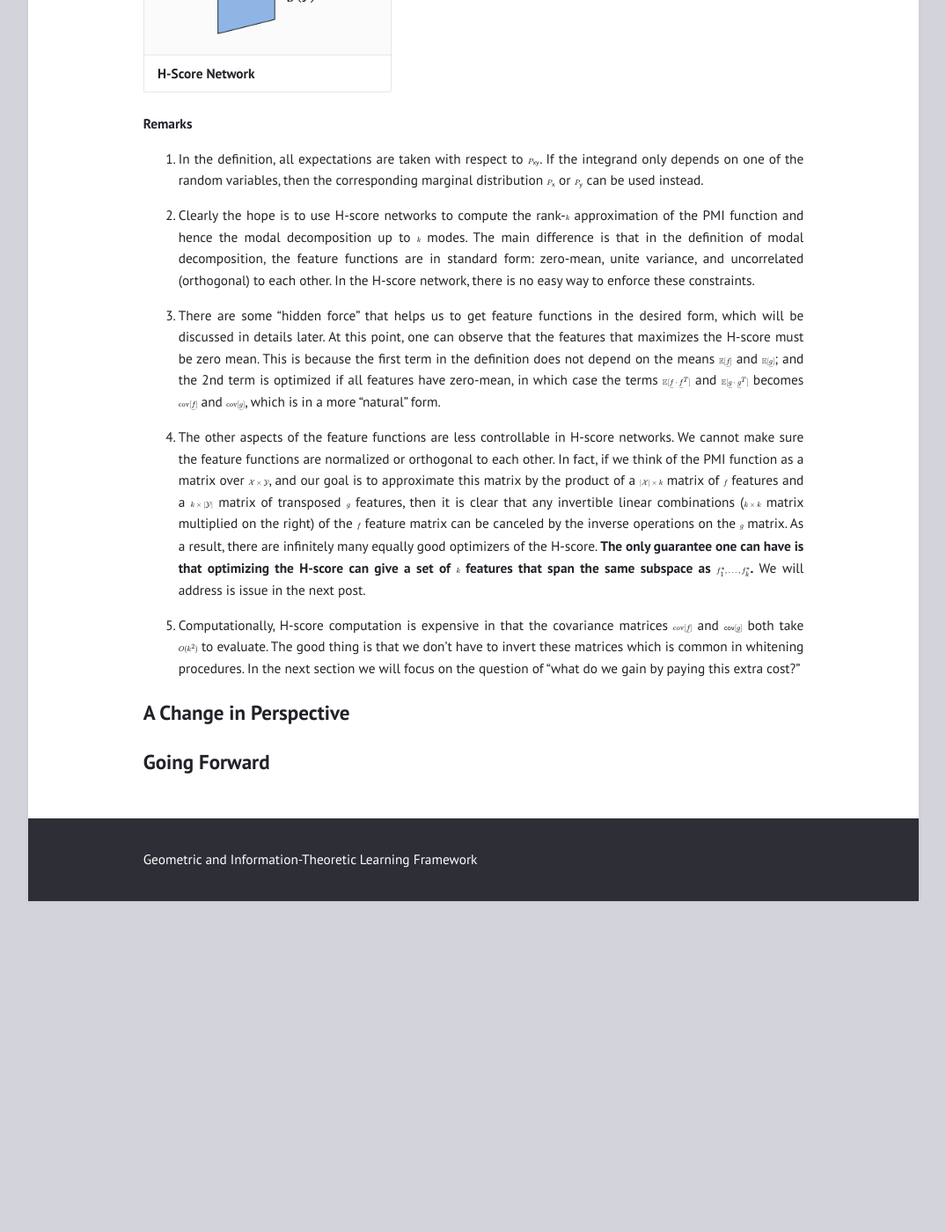
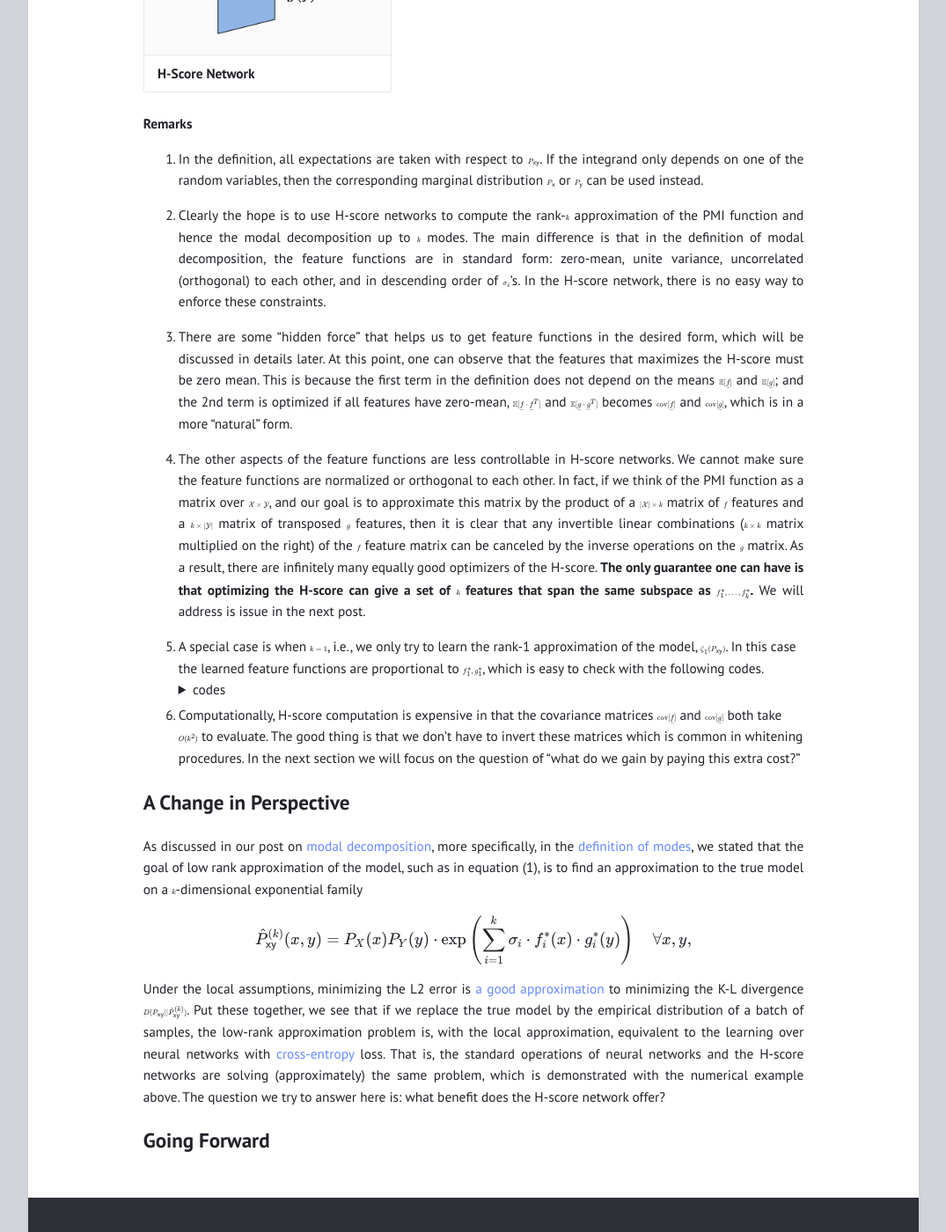
Before and after one commit to gilearning/gilearning.github.io, a Jekyll site: the page built from _posts/2022-08-24-HScore.md, in a window 1280 px wide and 1400 px high, scrolled down 2959 px. Shown: the whole window at 88% size, without its empty margins (102-1177 px from the left). Built offline with Jekyll 4.4.1, drawn with Linux system fonts in a browser that asks for light colours; formulas are drawn with MathJax 3; before the commit the page ends 3983 px from its top, so only the background shows below that; some of the changed text lies outside the part shown.

Commit message:
what benefit does the H-score network offer?

```diff
--- a/_posts/2022-08-24-HScore.md
+++ b/_posts/2022-08-24-HScore.md
@@ -56,7 +56,9 @@ Before we start, we will adopt the notation that $a_m^n$ denotes the sequence $\
 The motivation of [modal decomposition](https://gilearning.github.io/ModalDecomposition/#modal-decomposition) is to find the rank-$k$ approximation
 
 $$
+\begin{equation}
 \zeta_1^k(P_\mathsf {xy}) = \arg\min_{(f_i^k \in \mathcal {F_X}, g_i^k \in \mathcal {F_Y})} \; \left\Vert \mathrm{PMI}- \left(\sum_{i=1}^k  f_i \otimes g_i\right)\right\Vert^2
+\end{equation}
 $$
 
 Here, we do not assume that the feature functions $f_1^k, g_1^k$ to have zero-mean and unit variance, since in computing these feature functions we do not always have a mechanism to enforce such constraints. Now under the local approximation, we replace $\mathrm{PMI}$ by
@@ -110,15 +112,33 @@ Now we can imagine a neural network as shown in the figure, where we use two for
 
 1. In the definition, all expectations are taken with respect to $P_{\mathsf {xy}}$. If the integrand only depends on one of the random variables, then the corresponding marginal distribution $P_{\mathsf x}$ or $P_{\mathsf y}$ can be used instead.
 
-2. Clearly the hope is to use H-score networks to compute the rank-$k$ approximation of the PMI function and hence the modal decomposition up to $k$ modes. The main difference is that in the definition of modal decomposition, the feature functions are in standard form: zero-mean, unite variance, and uncorrelated (orthogonal) to each other. In the H-score network, there is no easy way to enforce these constraints.
+2. Clearly the hope is to use H-score networks to compute the rank-$k$ approximation of the PMI function and hence the modal decomposition up to $k$ modes. The main difference is that in the definition of modal decomposition, the feature functions are in standard form: zero-mean, unite variance, uncorrelated (orthogonal) to each other, and in descending order of $\sigma_i$'s. In the H-score network, there is no easy way to enforce these constraints.
 
-3. There are some "hidden force" that helps us to get feature functions in the desired form, which will be discussed in details later. At this point, one can observe that the features that maximizes the H-score must be zero mean. This is because the first term in the definition does not depend on the means $\mathbb E[\underline{f}]$ and $\mathbb E[\underline{g}]$; and the 2nd term is optimized if all features have zero-mean, in which case the terms $\mathbb E[\underline{f} \cdot \underline{f}^T]$ and  $\mathbb E[\underline{g} \cdot \underline{g}^T]$ becomes $\mathrm {cov}[\underline{f}]$ and $\mathrm{cov}[\underline{g}]$, which is in a more "natural" form.
+3. There are some "hidden force" that helps us to get feature functions in the desired form, which will be discussed in details later. At this point, one can observe that the features that maximizes the H-score must be zero mean. This is because the first term in the definition does not depend on the means $\mathbb E[\underline{f}]$ and $\mathbb E[\underline{g}]$; and the 2nd term is optimized if all features have zero-mean, $\mathbb E[\underline{f} \cdot \underline{f}^T]$ and  $\mathbb E[\underline{g} \cdot \underline{g}^T]$ becomes $\mathrm {cov}[\underline{f}]$ and $\mathrm{cov}[\underline{g}]$, which is in a more "natural" form.
 
 4. The other aspects of the feature functions are less controllable in H-score networks. We cannot make sure the feature functions are normalized or orthogonal to each other. In fact, if we think of the PMI function as a matrix over $\mathcal {X\times Y}$, and our goal is to approximate this matrix by the product of a $\vert\mathcal X\vert \times k$ matrix of $f$ features and a $k \times \vert\mathcal Y\vert$ matrix of transposed $g$ features, then it is clear that any invertible linear combinations ($k\times k$ matrix multiplied on the right) of the $f$ feature matrix can be canceled by the inverse operations on the $g$ matrix. As a result, there are infinitely many equally good optimizers of the H-score. **The only guarantee one can have is that optimizing the H-score can give a set of $k$ features that span the same subspace as $f^\ast_1, \ldots, f^\ast_k$.** We will address is issue in the next post.
 
+5. A special case is when $k=1$, i.e., we only try to learn the rank-1 approximation of the model, $\zeta_1 (P_{\mathsf {xy}})$. In this case the learned feature functions are proportional to $f^\ast_1, g^\ast_1$, which is easy to check with the following codes.
+    <details>
+    <summary>codes </summary>
+    </details>
 
-5. Computationally, H-score computation is expensive in that the covariance matrices $\mathrm{cov}[\underline{f}]$ and $\mathsf {cov}[\underline{g}]$ both take $O(k^2)$ to evaluate. The good thing is that we don't have to invert these matrices which is common in whitening procedures. In the next section we will focus on the question of "what do we gain by paying this extra cost?"
+6. Computationally, H-score computation is expensive in that the covariance matrices $\mathrm{cov}[\underline{f}]$ and $\mathrm {cov}[\underline{g}]$ both take $O(k^2)$ to evaluate. The good thing is that we don't have to invert these matrices which is common in whitening procedures. In the next section we will focus on the question of "what do we gain by paying this extra cost?"
 
 ## A Change in Perspective
 
+As discussed in our post on [modal decomposition](https://gilearning.github.io/ModalDecomposition/), more specifically, in the [definition of modes](https://gilearning.github.io/ModalDecomposition/#a-single-mode), we stated that the goal of low rank approximation of the model, such as in equation (1), is to find an approximation to the true model on a $k$-dimensional exponential family
+
+$$
+\hat{P}_{\mathsf{xy}}^{(k)}(x,y) = P_X(x) P_Y(y) \cdot \exp \left( \sum_{i=1}^k \sigma_i \cdot f^\ast_i (x) \cdot g^\ast _i (y)\right) \quad \forall x, y,
+$$
+
+Under the local assumptions, minimizing the L2 error is [a good approximation](https://gilearning.github.io/ModalDecomposition/#divergence-and-fisher-information) to minimizing the K-L divergence
+$D(P_{\mathsf {xy}} || \hat{P}_{\mathsf {xy}}^{(k)})$. Put these together, we see that if we replace the true model by the empirical distribution of a batch of samples, the low-rank approximation problem is, with the local approximation, equivalent to the learning over neural networks with [cross-entropy](https://en.wikipedia.org/wiki/Cross_entropy) loss. That is, the standard operations of neural networks and the H-score networks are solving (approximately) the same problem, which is demonstrated with the numerical example above. The question we try to answer here is: what benefit does the H-score network offer?
+
+
+
+
+
+
 ## Going Forward
```
